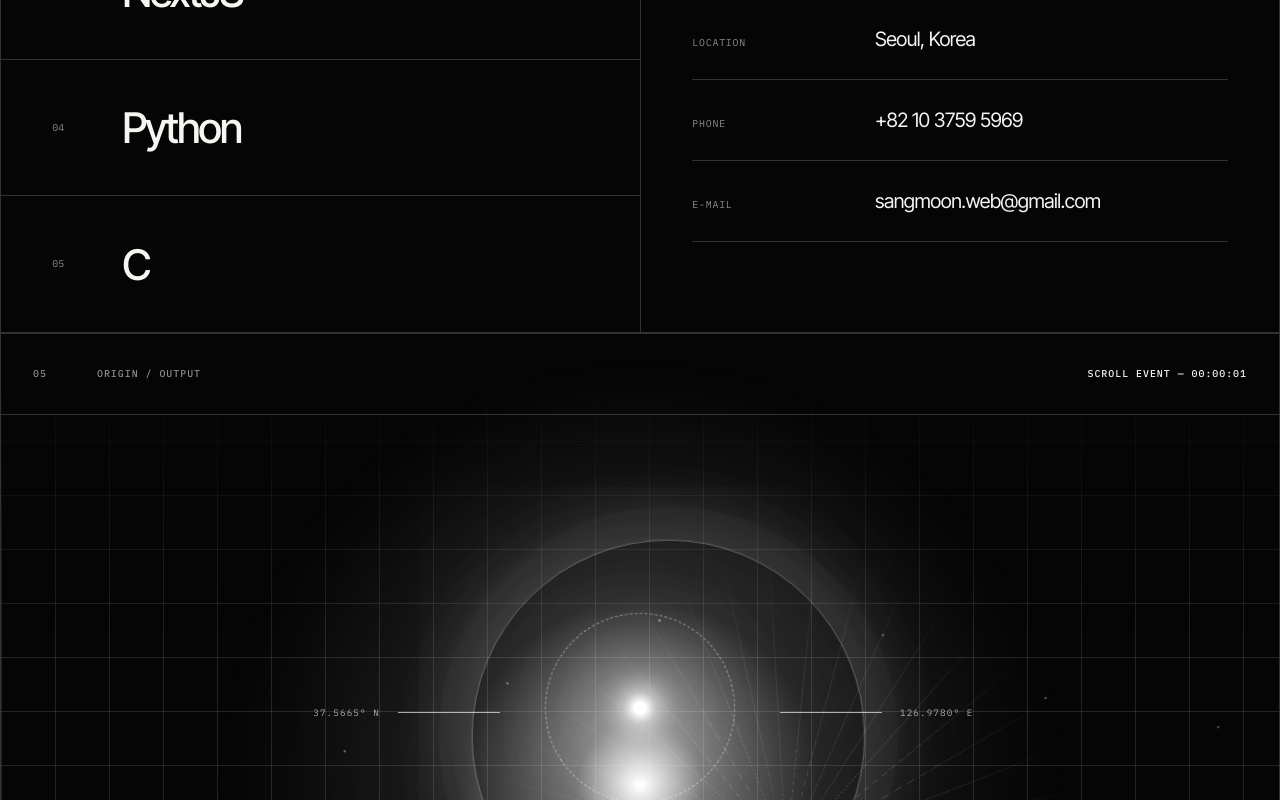
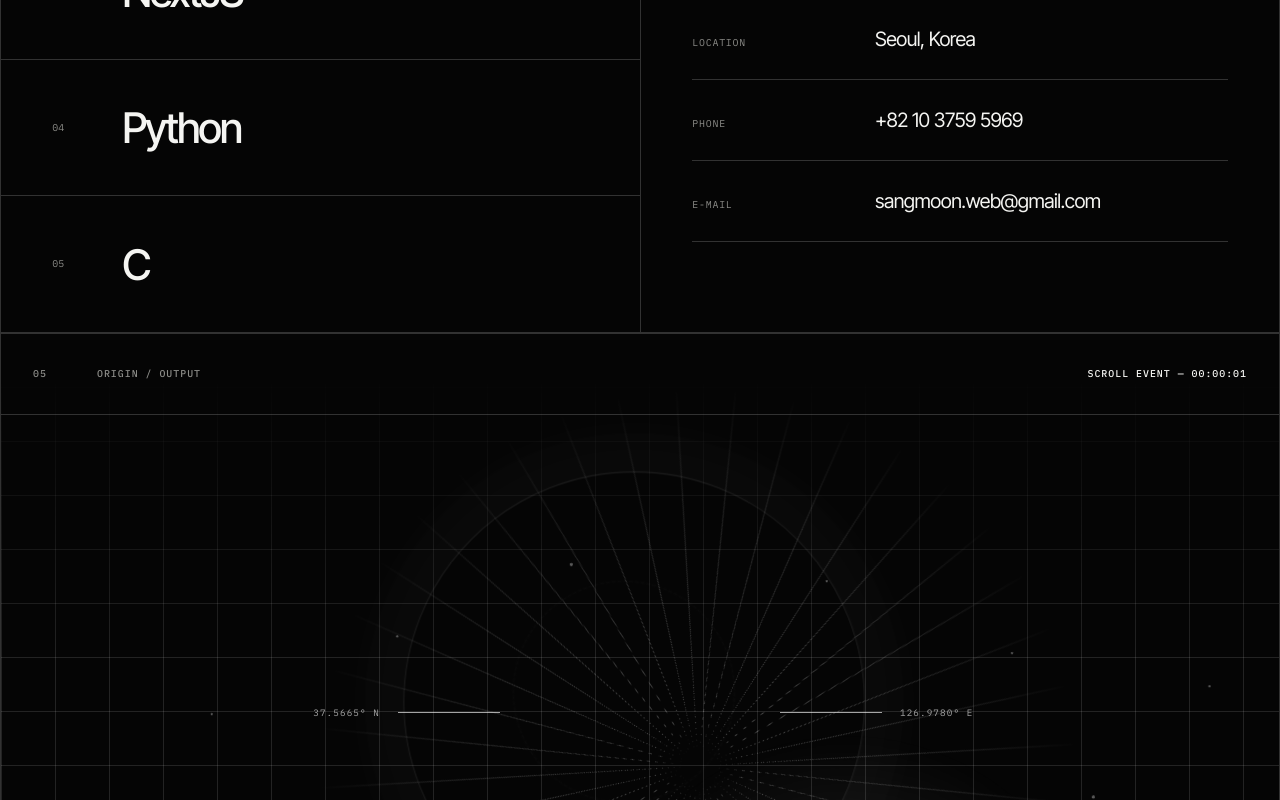
Before and after one commit to webmooncity/sangmoon-park-web, a React (Vite) app: page / in a window 1280 px wide. Shown: the part 2000-2800 px from the top of the page. Built offline with nearby package versions, Linux system fonts and the light colour scheme.

Commit message:
Refine scroll impact and simplify header

```diff
--- a/src/App.css
+++ b/src/App.css
@@ -68,22 +68,11 @@
 
 .site-header {
   min-height: 80px;
-  display: grid;
-  grid-template-columns: 1fr auto;
+  display: flex;
+  justify-content: flex-end;
   align-items: center;
   padding: 0 32px;
   border-bottom: 1px solid var(--line);
-}
-
-.wordmark {
-  width: fit-content;
-  font-size: 1.55rem;
-  font-weight: 600;
-  letter-spacing: -0.08em;
-}
-
-.wordmark-dot {
-  color: var(--muted);
 }
 
 .header-meta {
@@ -183,23 +172,10 @@ h1 span {
 }
 
 .outline-text {
-  position: relative;
   margin-top: 0.19em;
   color: transparent;
   -webkit-text-stroke: 1.5px var(--white);
   text-stroke: 1.5px var(--white);
-}
-
-.name-light-anchor::after {
-  content: '';
-  position: absolute;
-  top: calc(100% + 0.12em);
-  left: 50%;
-  width: 1px;
-  height: clamp(90px, 19vh, 190px);
-  background: linear-gradient(to bottom, white, rgba(255, 255, 255, 0.28), transparent);
-  box-shadow: 0 0 8px rgba(255, 255, 255, 0.5);
-  animation: emitter-pulse 2.6s ease-in-out infinite;
 }
 
 .hero-copy {
@@ -424,9 +400,7 @@ footer a:focus-visible::after {
   min-height: 150svh;
   overflow: hidden;
   border-top: 1px solid var(--line);
-  background:
-    radial-gradient(circle at 50% 33%, rgba(255, 255, 255, 0.055), transparent 34%),
-    var(--black);
+  background: var(--black);
   isolation: isolate;
 }
 
@@ -460,6 +434,7 @@ footer a:focus-visible::after {
     transparent 54%
   );
   filter: blur(2px);
+  opacity: 0;
   transform: translate(-50%, -50%);
 }
 
@@ -515,7 +490,7 @@ footer a:focus-visible::after {
     radial-gradient(circle at 77% 35%, white 0 1px, transparent 1.5px),
     radial-gradient(circle at 84% 61%, white 0 1.5px, transparent 2px),
     radial-gradient(circle at 94% 41%, white 0 1px, transparent 1.5px);
-  opacity: 0.72;
+  opacity: 0;
 }
 
 .burst-lines {
@@ -529,13 +504,13 @@ footer a:focus-visible::after {
     transparent 6.1deg 9deg
   );
   mask-image: radial-gradient(circle, transparent 0 3%, black 8%, transparent 68%);
-  opacity: 0.68;
-  animation: slow-rotation 40s linear infinite;
+  opacity: 0;
 }
 
 .burst-ring {
   border: 1px solid rgba(255, 255, 255, 0.46);
   border-radius: 50%;
+  opacity: 0;
 }
 
 .ring-outer {
@@ -550,7 +525,6 @@ footer a:focus-visible::after {
   width: min(190px, 26vw);
   aspect-ratio: 1;
   border-style: dashed;
-  animation: reverse-rotation 18s linear infinite;
 }
 
 .burst-core {
@@ -563,7 +537,7 @@ footer a:focus-visible::after {
     0 0 28px 14px rgba(255, 255, 255, 0.92),
     0 0 100px 42px rgba(255, 255, 255, 0.56),
     0 0 260px 110px rgba(255, 255, 255, 0.18);
-  animation: singular-pulse 2.8s ease-in-out infinite;
+  opacity: 0;
 }
 
 .signal-coordinate {
@@ -676,11 +650,6 @@ footer a {
   50% { transform: translateY(5px); }
 }
 
-@keyframes emitter-pulse {
-  0%, 100% { opacity: 0.34; transform: scaleY(0.72); }
-  50% { opacity: 1; transform: scaleY(1); }
-}
-
 @keyframes slow-rotation {
   to { transform: translate(-50%, -50%) rotate(360deg); }
 }
@@ -689,28 +658,42 @@ footer a {
   to { transform: translate(-50%, -50%) rotate(-360deg); }
 }
 
-@keyframes singular-pulse {
-  0%, 100% { transform: translate(-50%, -50%) scale(0.78); }
-  50% { transform: translate(-50%, -50%) scale(1.2); }
-}
-
 @supports (animation-timeline: view()) {
-  .burst-lines {
-    animation: burst-expand linear both, slow-rotation 40s linear infinite;
-    animation-timeline: view(), auto;
-    animation-range: entry 5% cover 62%, normal;
+  .singularity::after {
+    animation: halo-impact linear both;
+    animation-timeline: view();
+    animation-range: entry 0% cover 72%;
   }
 
-  .ring-outer {
-    animation: ring-expand linear both;
+  .burst-lines {
+    animation: burst-impact linear both, slow-rotation 40s linear infinite;
+    animation-timeline: view(), auto;
+    animation-range: entry 0% cover 72%, normal;
+  }
+
+  .ring-outer,
+  .ring-inner {
+    animation: ring-impact linear both;
     animation-timeline: view();
-    animation-range: entry 15% cover 58%;
+    animation-range: entry 0% cover 72%;
+  }
+
+  .ring-inner {
+    animation: ring-impact linear both, reverse-rotation 18s linear infinite;
+    animation-timeline: view(), auto;
+    animation-range: entry 0% cover 72%, normal;
   }
 
   .particle-field {
-    animation: particle-expand linear both;
+    animation: particle-impact linear both;
     animation-timeline: view();
-    animation-range: entry 10% cover 66%;
+    animation-range: entry 0% cover 72%;
+  }
+
+  .burst-core {
+    animation: core-impact linear both;
+    animation-timeline: view();
+    animation-range: entry 0% cover 72%;
   }
 
   .finale-copy h2 {
@@ -741,10 +724,6 @@ footer a {
     animation-timeline: scroll(root);
   }
 
-  .name-light-anchor::after {
-    animation: name-release linear both;
-    animation-timeline: scroll(root);
-  }
 }
 
 @keyframes journey-visibility {
@@ -776,25 +755,39 @@ footer a {
   84%, 100% { opacity: 0; transform: translate(-50%, -50%) scale(42); }
 }
 
-@keyframes name-release {
-  0%, 3% { opacity: 0; transform: scaleY(0); }
-  9% { opacity: 1; transform: scaleY(1); }
-  24%, 100% { opacity: 0; transform: scaleY(1.45); }
+@keyframes halo-impact {
+  0%, 30% { opacity: 0; scale: 0.05; }
+  47% { opacity: 1; scale: 0.68; }
+  62% { opacity: 0.42; scale: 1; }
+  82%, 100% { opacity: 0; scale: 1.18; }
 }
 
-@keyframes burst-expand {
-  from { opacity: 0; scale: 0.12; }
-  to { opacity: 0.68; scale: 1; }
+@keyframes burst-impact {
+  0%, 30% { opacity: 0; scale: 0.08; }
+  48% { opacity: 0.74; scale: 0.76; }
+  64% { opacity: 0.28; scale: 1; }
+  84%, 100% { opacity: 0; scale: 1.15; }
 }
 
-@keyframes ring-expand {
-  from { opacity: 0; scale: 0.08; }
-  to { opacity: 1; scale: 1; }
+@keyframes ring-impact {
+  0%, 32% { opacity: 0; scale: 0.05; }
+  49% { opacity: 0.95; scale: 0.74; }
+  68% { opacity: 0.24; scale: 1; }
+  86%, 100% { opacity: 0; scale: 1.2; }
 }
 
-@keyframes particle-expand {
-  from { opacity: 0; scale: 0.35; }
-  to { opacity: 0.72; scale: 1; }
+@keyframes particle-impact {
+  0%, 34% { opacity: 0; scale: 0.18; }
+  51% { opacity: 0.68; scale: 0.7; }
+  70% { opacity: 0.18; scale: 1; }
+  88%, 100% { opacity: 0; scale: 1.16; }
+}
+
+@keyframes core-impact {
+  0%, 36% { opacity: 0; transform: translate(-50%, -50%) scale(0.12); }
+  48% { opacity: 1; transform: translate(-50%, -50%) scale(1.28); }
+  62% { opacity: 0.55; transform: translate(-50%, -50%) scale(0.82); }
+  78%, 100% { opacity: 0; transform: translate(-50%, -50%) scale(0.25); }
 }
 
 @keyframes title-reveal {
--- a/src/App.tsx
+++ b/src/App.tsx
@@ -12,10 +12,6 @@ function App() {
       </div>
 
       <header className="site-header">
-        <a className="wordmark" href="#top" aria-label="Sangmoon Park, top">
-          SP<span className="wordmark-dot">.</span>
-        </a>
-
         <div className="header-meta" aria-label="Current location and availability">
           <span>SEOUL, KOREA</span>
           <span className="availability">
@@ -34,7 +30,7 @@ function App() {
           <p className="eyebrow">WEB DEVELOPER</p>
           <h1 id="hero-title">
             <span>SANGMOON</span>
-            <span className="outline-text name-light-anchor">PARK</span>
+            <span className="outline-text">PARK</span>
           </h1>
           <p className="hero-copy">
             I design and build clear, enduring experiences for the web.
```
